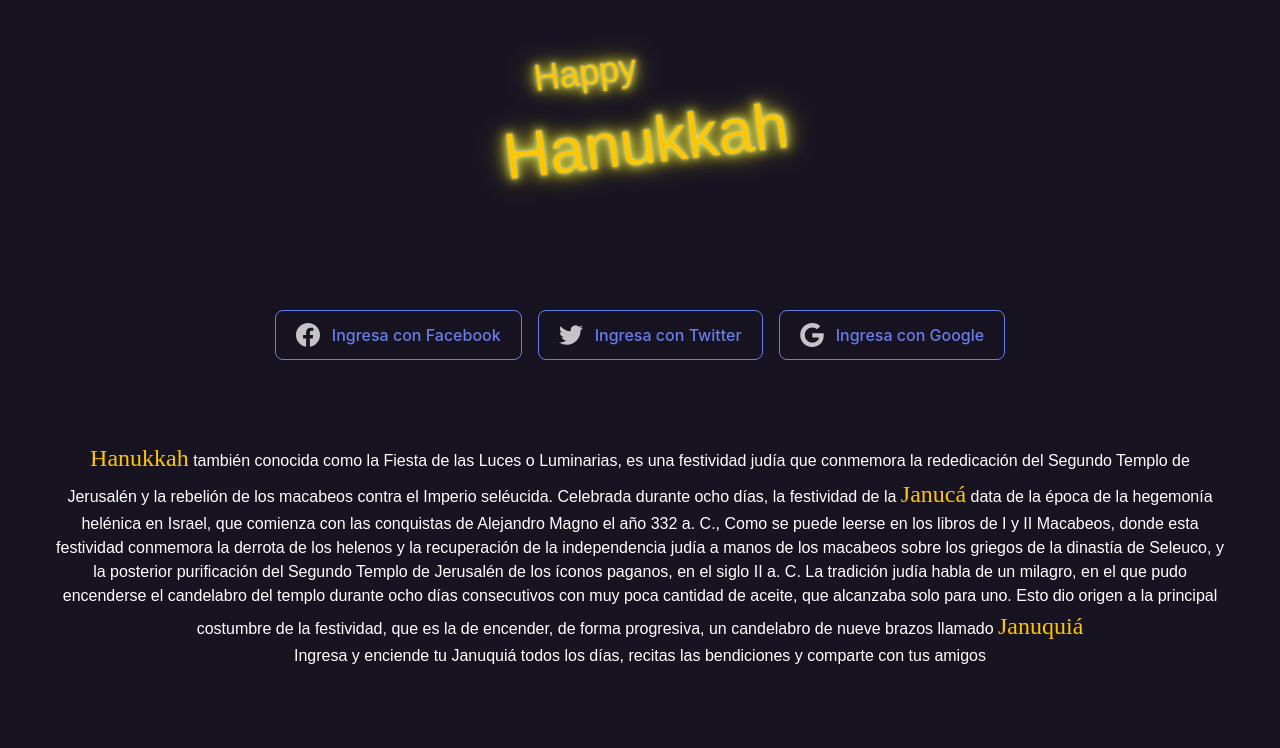
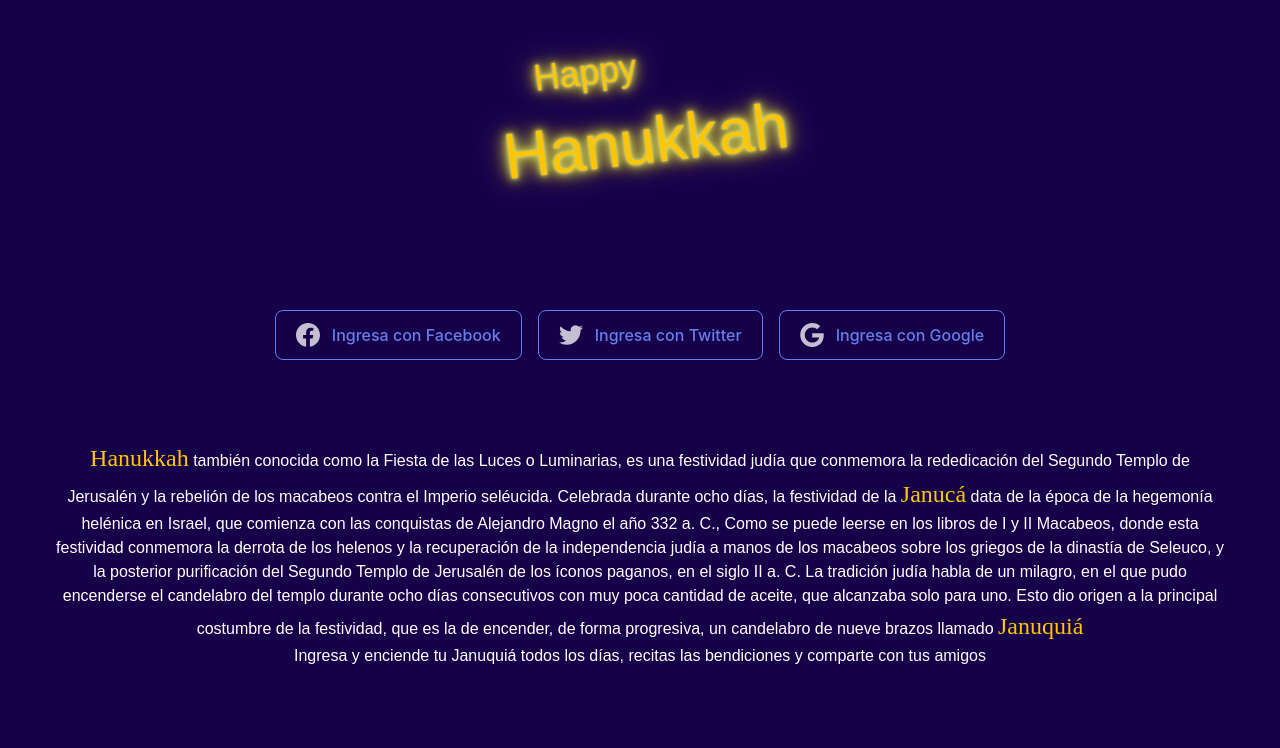
Before and after one commit to yhau1989/Happy-Hanukkah, a Next.js app in the folder hanukkah-site/: page / in a window 1280 px wide. Shown: the top 748 px of the page. Built offline with nearby package versions, Linux system fonts and the light colour scheme; no server answers.

Commit message:
render dynamic components

```diff
--- a/hanukkah-site/pages/index.js
+++ b/hanukkah-site/pages/index.js
@@ -1,11 +1,15 @@
-import React, { useEffect, useState } from "react";
-import Head from "next/head";
-import styles from "../styles/Home.module.css";
-import { useAuth } from "../utils/auth";
-import { useRouter } from "next/router";
-import Cargando from "../components/cargando";
-import Family from "../components/family";
-import Footer from "../components/footer"
+import { useEffect, useState } from "react"
+import Head from "next/head"
+import styles from "../styles/Home.module.css"
+import { useAuth } from "../utils/auth"
+import { useRouter } from "next/router"
+import Cargando from "../components/cargando"
+//import Family from "../components/family"
+//import Footer from "../components/footer"
+import dynamic from "next/dynamic"
+
+const DinamicFamily = dynamic(() => import("../components/family"), {ssr: false})
+const DinamicFooter = dynamic(() => import("../components/footer"), {ssr: false})
 
 export default function Home() {
   const auth = useAuth();
@@ -105,9 +109,9 @@ export default function Home() {
             </p>
           </div>
           <div className="my-animate-bounce w-full sm:w-3/4 md:w-3/4 lg:w-2/3 xl:w-3/5 my-16">
-            <Family />
+            <DinamicFamily />
           </div>
-          <Footer />
+          <DinamicFooter />
         </div>
       }
     </div>
--- a/hanukkah-site/styles/site.css
+++ b/hanukkah-site/styles/site.css
@@ -1013,7 +1013,8 @@ video {
 
 :root{
   --amarillo: #FDC600;
-  --darkModeBackground: #171321;
+  /*--darkModeBackground: #171321;*/
+  --darkModeBackground: #16004a;
 }
 
 html,
```
